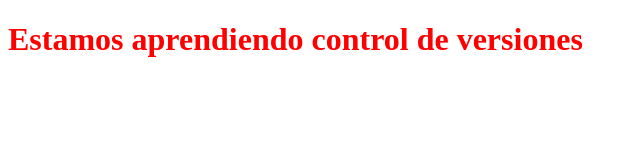
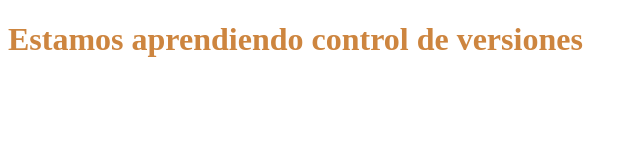
Before and after one commit to benjamon19/04_intro_git, a plain HTML site: page index.html in a window 1280 px wide. Shown: the whole page, without its empty margins (0-640 px from the left). Drawn offline with Linux system fonts and the light colour scheme.

Commit message:
Cambiado el color del estilo

```diff
--- a/css/style.css
+++ b/css/style.css
@@ -1,3 +1,3 @@
 .aviso {
-    color: red !important;
+    color: peru !important;
 }
```
